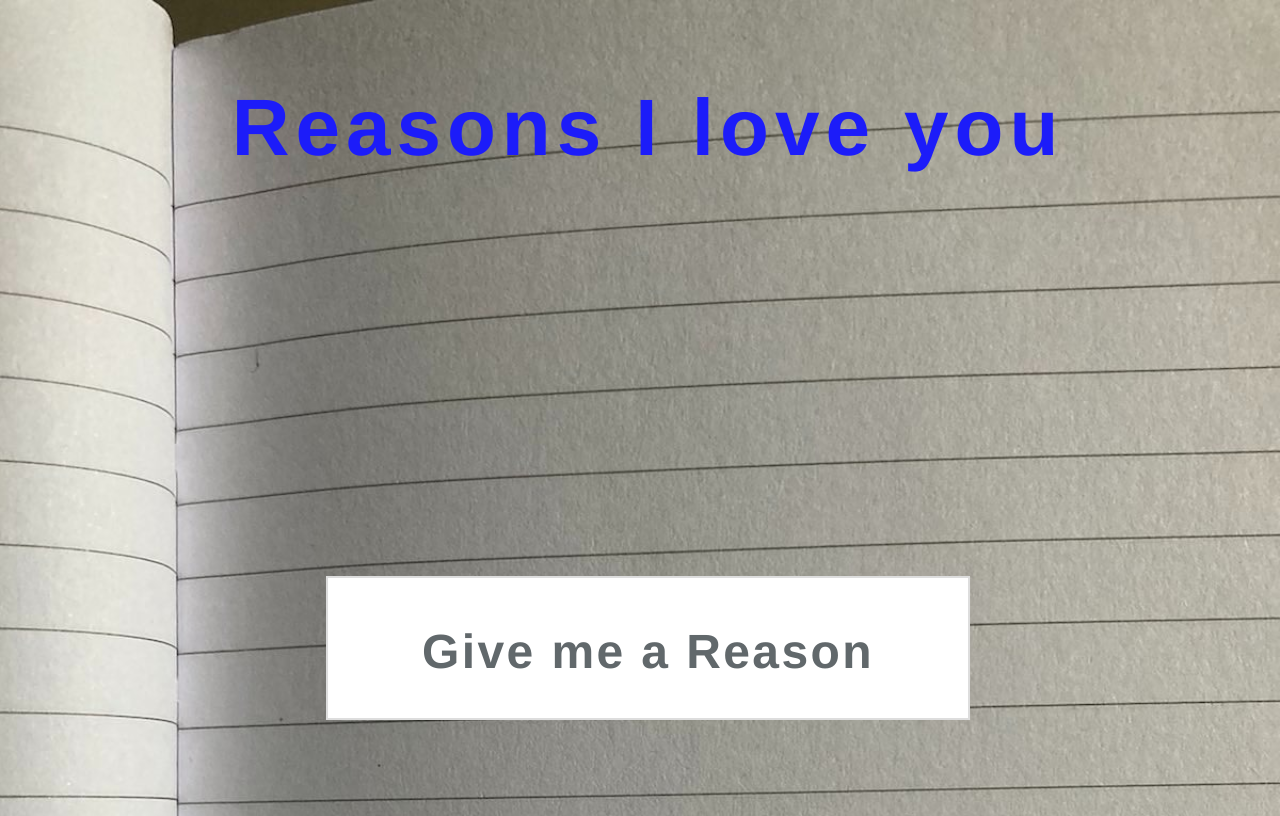
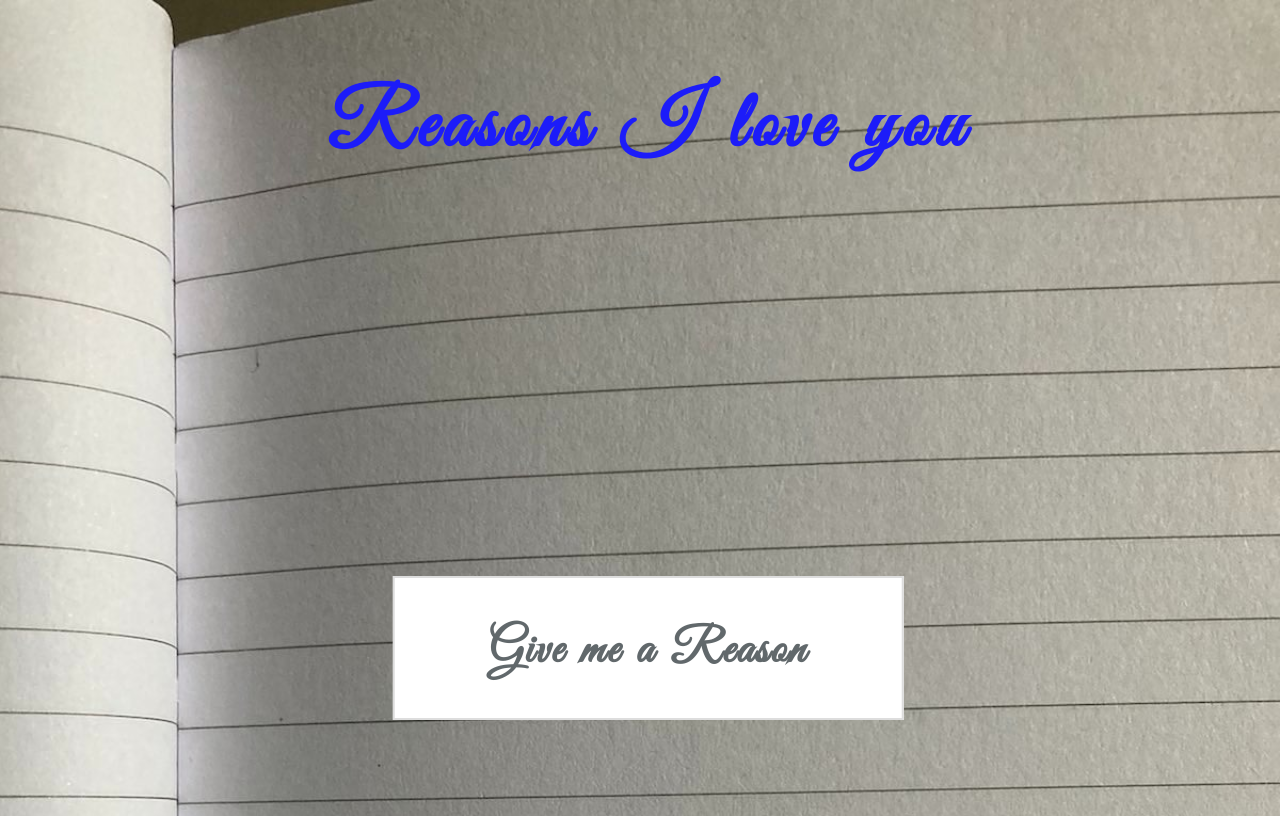
Before and after one commit to CrazyDipin/reasons, a plain HTML site: page index.html in a window 1280 px wide. Drawn offline with Linux system fonts and the light colour scheme; the site is published under a folder, as on GitHub Pages, so addresses that start at the root find nothing.

Commit message:
use relative path for font, add icon

```diff
--- a/index.css
+++ b/index.css
@@ -4,8 +4,8 @@
     font-family: 'Great Vibes';
     font-style: normal;
     font-weight: 400;
-    src: url('/fonts/great-vibes-v18-latin-regular.woff2') format('woff2'), /* Chrome 36+, Opera 23+, Firefox 39+, Safari 12+, iOS 10+ */
-         url('/fonts/great-vibes-v18-latin-regular.ttf') format('truetype'); /* Chrome 4+, Firefox 3.5+, IE 9+, Safari 3.1+, iOS 4.2+, Android Browser 2.2+ */
+    src: url('fonts/great-vibes-v18-latin-regular.woff2') format('woff2'), /* Chrome 36+, Opera 23+, Firefox 39+, Safari 12+, iOS 10+ */
+         url('fonts/great-vibes-v18-latin-regular.ttf') format('truetype'); /* Chrome 4+, Firefox 3.5+, IE 9+, Safari 3.1+, iOS 4.2+, Android Browser 2.2+ */
 }
 
 body {
```
Also changed, not shown: favicon.ico (added).
